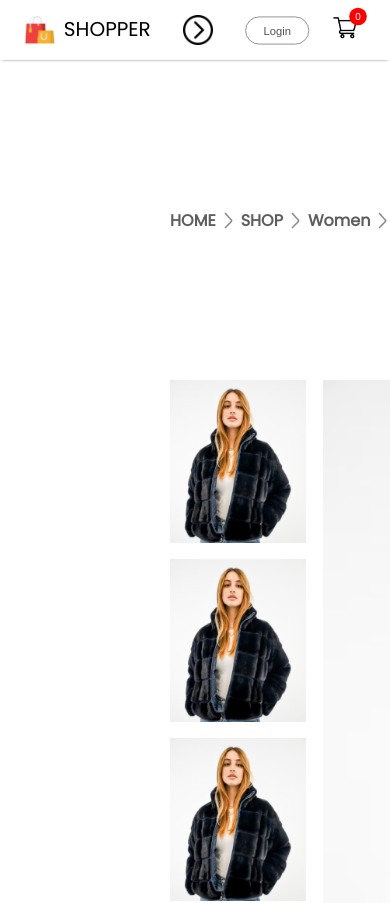
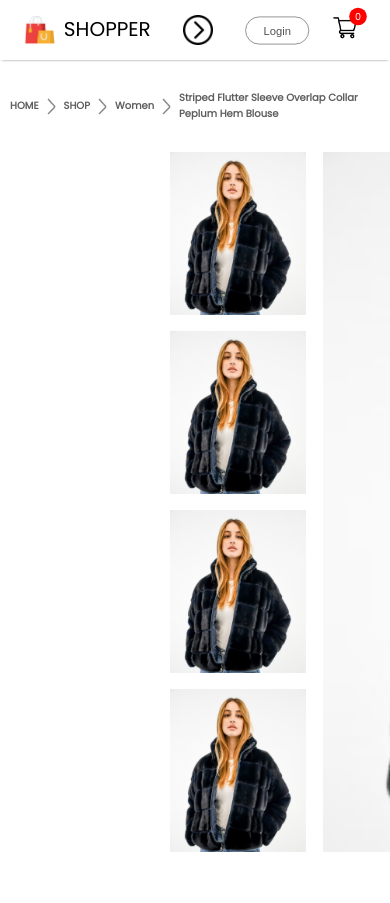
Before and after one commit to naveed-devOps/Ecommerce, a React (Create React App) app in the folder frontend/: page /product/1 in a window 390 px wide. Shown: the top 903 px of the page. Built offline with nearby package versions, Linux system fonts and the light colour scheme.

Commit message:
make responsive Breadcrum

```diff
--- a/frontend/src/Components/Breadcrum/Breadcrum.css
+++ b/frontend/src/Components/Breadcrum/Breadcrum.css
@@ -8,3 +8,26 @@
     margin: 60px 170px;
     text-transform: capitalize;
 }
+@media (max-width:1280px) {
+    .breadcrum{
+        margin: 30px 50px;
+        font-size: 14px;
+    }
+}
+@media (max-width:1024px) {
+    .breadcrum{
+        margin: 30px 30px;
+        font-size: 13px;
+    }
+}
+@media (max-width:800px) {
+    .breadcrum{
+        margin: 30px 10px;
+        font-size: 12px;
+    }
+}
+@media (max-width:500px) {
+    .breadcrum{
+        font-size: 10px;
+    }
+}
```
